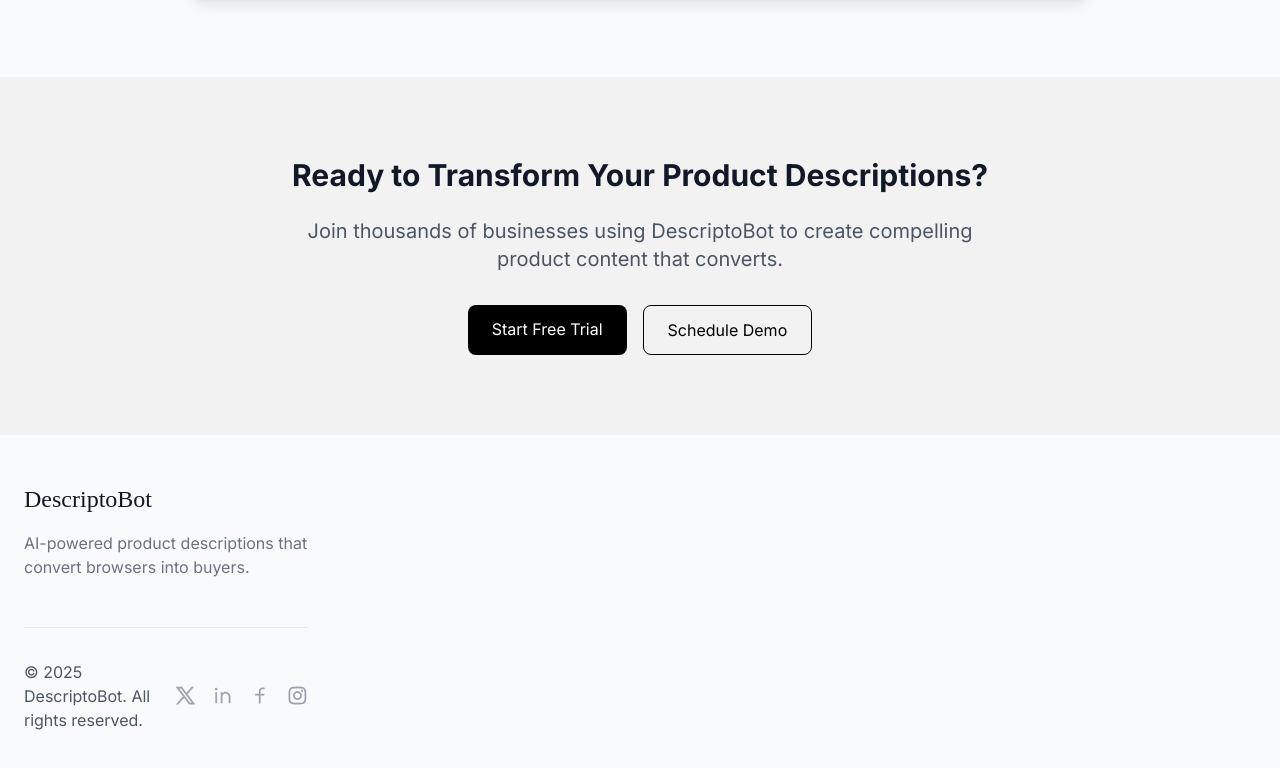
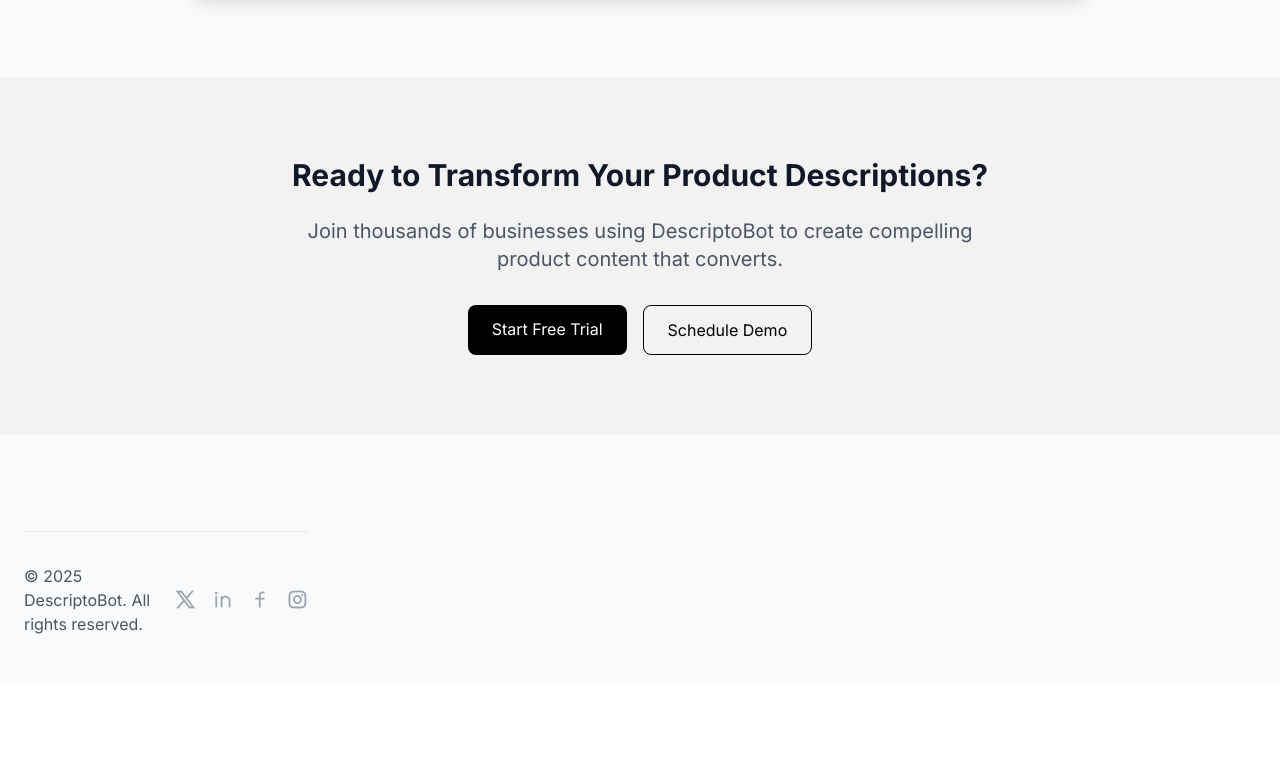
Before and after one commit to SimonDrastil/PursuitAI, a plain HTML site: page index.html in a window 1280 px wide. Shown: the part 3804-4572 px from the top of the page. After the commit the page ends 4506 px from the top, so only its background shows below. Drawn offline with nearby package versions, Linux system fonts and the light colour scheme.

Commit message:
Update index.html

```diff
--- a/index.html
+++ b/index.html
@@ -619,9 +619,6 @@ scroll-behavior: smooth;
 <footer class="bg-gray-50 text-gray-600 py-12">
 <div class="container mx-auto px-6">
 <div class="grid md:grid-cols-4 gap-8">
-<div>
-<a href="#" class="font-['Pacifico'] text-2xl text-gray-900 mb-4 block">DescriptoBot</a>
-<p class="text-gray-500">AI-powered product descriptions that convert browsers into buyers.</p>
 <div class="border-t border-gray-200 mt-12 pt-8 flex flex-col md:flex-row justify-between items-center">
 <p>© 2025 DescriptoBot. All rights reserved.</p>
 <div class="flex space-x-4 mt-4 md:mt-0">
```
